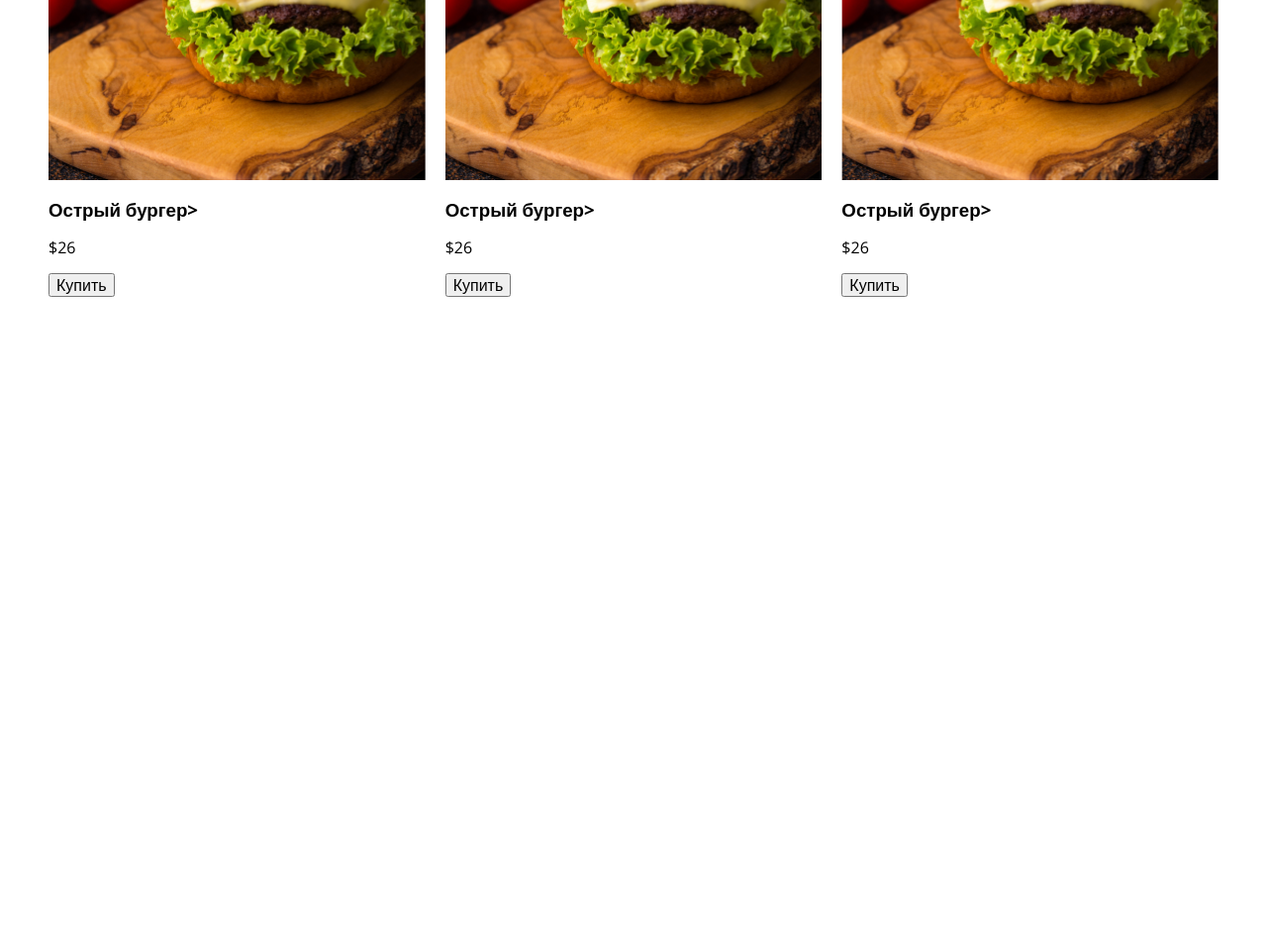
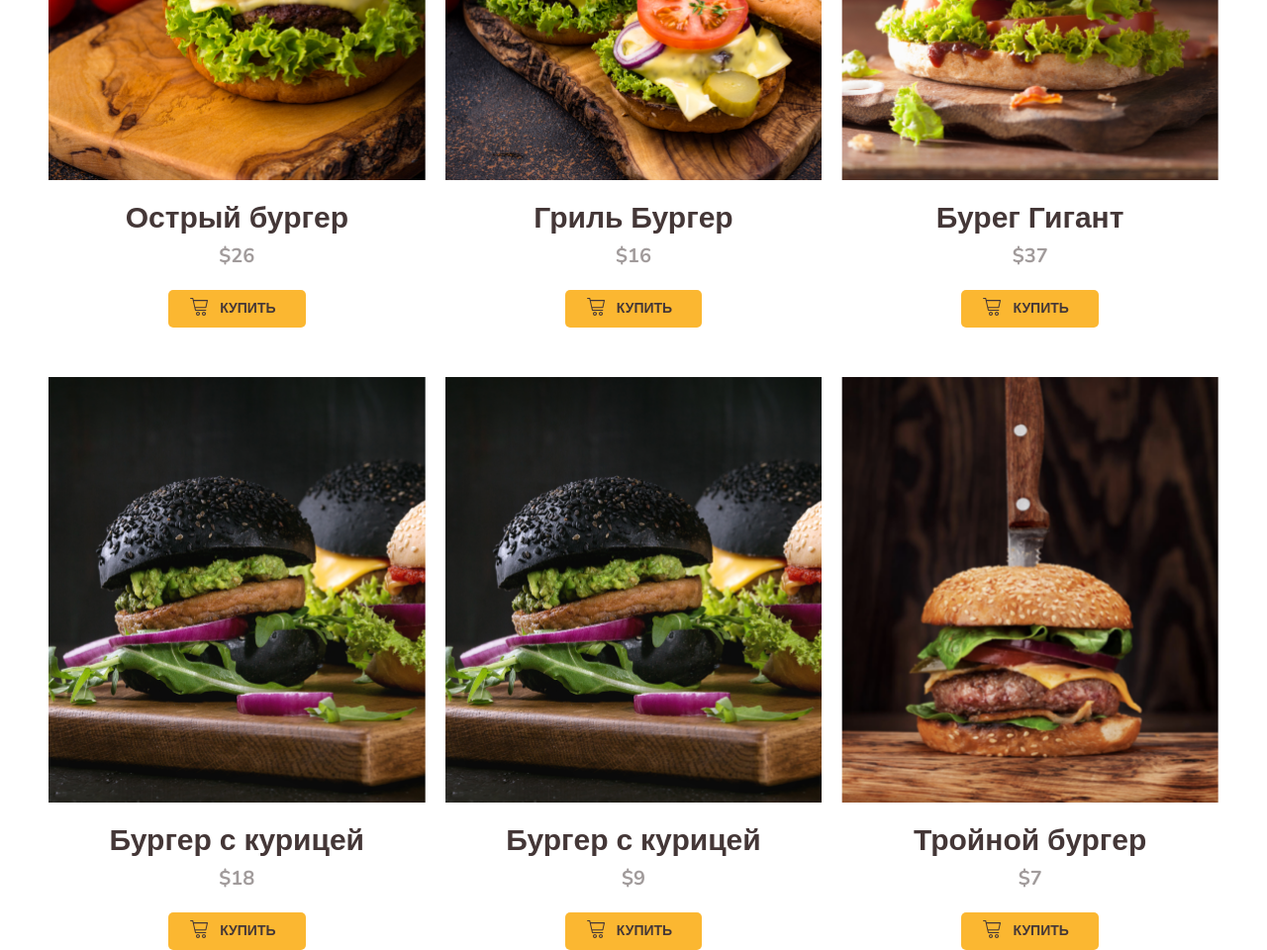
Before and after one commit to ArtyomUschenko/frontend-Module01-hamburger, a website: page src/index.html in a window 1280 px wide. Shown: the part 1577-2537 px from the top of the page at 99% size. Before the commit the page ends 1877 px from the top, so only its background shows below. Drawn offline with nearby package versions, Linux system fonts and the light colour scheme; files that its build step writes are made by us from their sources; files whose address does not match are found by name.

Commit message:
стилизован раздел с продуктами организации

```diff
--- a/src/index.html
+++ b/src/index.html
@@ -66,24 +66,48 @@
 						<div class="menu-thumb">
 							<img src="img/menu/01.jpg" alt="Острый бургер">
 						</div>
-						<h3 class="menu-name">Острый бургер></h3>
+						<h3 class="menu-name">Острый бургер</h3>
 						<p class="menu-price">$26</p>
 						<button type="button" class="menu-btn">Купить</button>
 					</div>
 					<div class="menu-item">
 						<div class="menu-thumb">
-							<img src="img/menu/01.jpg" alt="Острый бургер">
+							<img src="img/menu/02.png" alt="Гриль Бургер">
 						</div>
-						<h3 class="menu-name">Острый бургер></h3>
-						<p class="menu-price">$26</p>
+						<h3 class="menu-name">Гриль Бургер</h3>
+						<p class="menu-price">$16</p>
 						<button type="button" class="menu-btn">Купить</button>
 					</div>
 					<div class="menu-item">
 						<div class="menu-thumb">
-							<img src="img/menu/01.jpg" alt="Острый бургер">
+							<img src="img/menu/03.png" alt="Бурег Гигант">
 						</div>
-						<h3 class="menu-name">Острый бургер></h3>
-						<p class="menu-price">$26</p>
+						<h3 class="menu-name">Бурег Гигант</h3>
+						<p class="menu-price">$37</p>
+						<button type="button" class="menu-btn">Купить</button>
+					</div>
+					<div class="menu-item">
+						<div class="menu-thumb">
+							<img src="img/menu/04.png" alt="Бургер с курицей">
+						</div>
+						<h3 class="menu-name">Бургер с курицей</h3>
+						<p class="menu-price">$18</p>
+						<button type="button" class="menu-btn">Купить</button>
+					</div>
+					<div class="menu-item">
+						<div class="menu-thumb">
+							<img src="img/menu/05.png" alt="Бургер с курицей">
+						</div>
+						<h3 class="menu-name">Бургер с курицей</h3>
+						<p class="menu-price">$9</p>
+						<button type="button" class="menu-btn">Купить</button>
+					</div>
+					<div class="menu-item">
+						<div class="menu-thumb">
+							<img src="img/menu/06.png" alt="Острый бургер">
+						</div>
+						<h3 class="menu-name">Тройной бургер</h3>
+						<p class="menu-price">$7</p>
 						<button type="button" class="menu-btn">Купить</button>
 					</div>
 				</div>
--- a/src/sass/style.sass
+++ b/src/sass/style.sass
@@ -7,6 +7,7 @@
   --dark: #443737
   --light: #FFFFFF
   --light-rgb: 255, 255, 255
+  --dark-rgb: 68, 55, 55
 
 body
   font-family: var(--open-sans)
@@ -235,3 +236,53 @@ a
     top: 50%
     transform: translate(-50%, -50%)
     object-fit: cover
+
+.menu-name
+  font-family: var(--nunito-sans)
+  font-weight: 600
+  font-size: 30px
+  line-height: 127%
+  text-align: center
+  color: var(--dark)
+  margin-top: 20px
+  margin-bottom: 5px
+
+.menu-price
+  font-family: var(--nunito-sans)
+  font-weight: 700
+  font-size: 20px
+  line-height: 140%
+  text-align: center
+  color: rgba(var(--dark-rgb), 0.5)
+  margin-top: 0
+  margin-bottom: 20px
+
+.menu-btn
+  position: relative
+  display: block
+  margin: 0 auto
+  padding: 10px 30px 10px 52px
+  background: #FBB731
+  border-radius: 5px
+  font-family: var(--nunito-sans)
+  font-weight: 700
+  font-size: 14px
+  line-height: 18px
+  text-align: center
+  text-transform: uppercase
+  color: var(--dark)
+  border: 0
+  &:hover
+    cursor: pointer
+    background-color: var(--accent-dark)
+  &:before
+    content: ""
+    display: inline-block
+    background-image: url("../img/cart.svg")
+    background-size: cover
+    background-repeat: no-repeat
+    height: 18px
+    width: 18px
+    position: absolute
+    left: 22px
+    top: 8px
```
Also changed, not shown: src/img/cart.svg (added), src/img/menu/02.png (added), src/img/menu/03.png (added), src/img/menu/04.png (added), src/img/menu/05.png (added), src/img/menu/06.png (added).
